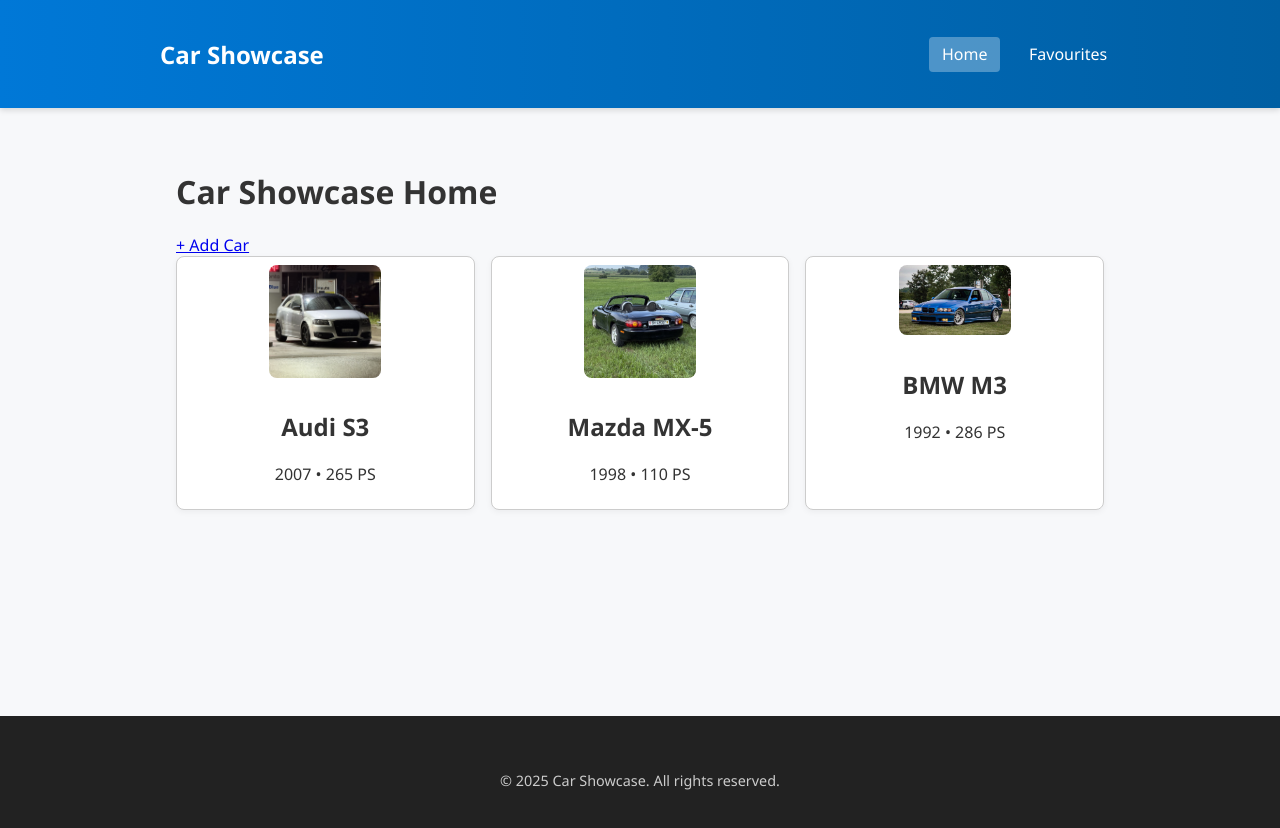
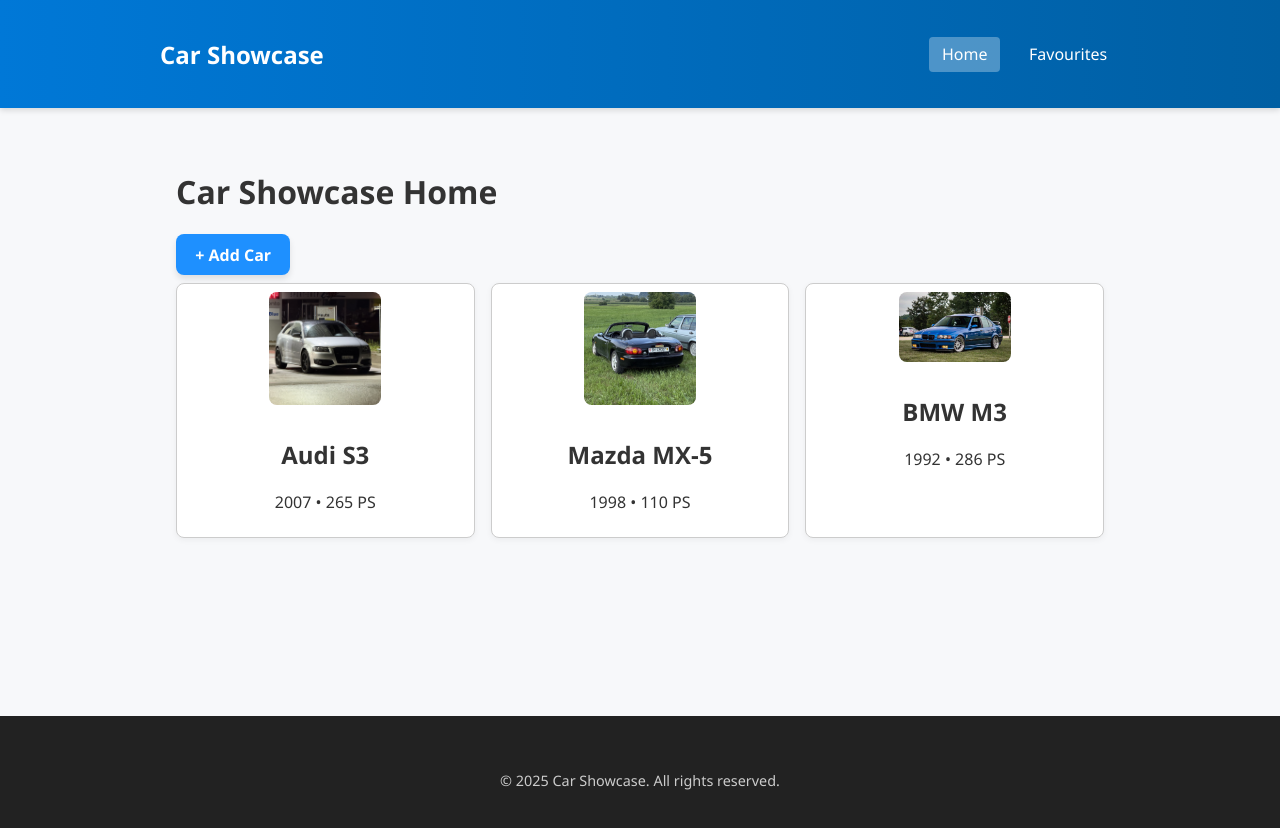
Before and after one commit to De27vin/CarShowcase, a Vue app: page / in a window 1280 px wide. Shown: the top 828 px of the page. Built offline with nearby package versions, Linux system fonts and the light colour scheme.

Commit message:
Style: Add Button

```diff
--- a/src/style.css
+++ b/src/style.css
@@ -111,6 +111,33 @@
   height: auto;
   border-radius: 8px;
   margin-bottom: 0.5rem;
+}
+
+.add-btn {
+  display: inline-block;
+  padding: 0.6rem 1.2rem;
+  margin-bottom: 0.5rem;
+  background-color: #1e90ff;
+  color: #fff;
+  font-weight: bold;
+  border-radius: 8px;
+  text-decoration: none;
+  transition:
+    background-color 0.3s,
+    transform 0.2s;
+  box-shadow: 0 4px 6px rgba(0, 0, 0, 0.1);
+}
+
+.add-btn:hover {
+  background-color: #1c86ee;
+  transform: translateY(-2px);
+  box-shadow: 0 6px 10px rgba(0, 0, 0, 0.15);
+}
+
+.add-btn:active {
+  background-color: #1874cd;
+  transform: translateY(0);
+  box-shadow: 0 4px 6px rgba(0, 0, 0, 0.1);
 }
 
 /* AddCar.vue */
```
